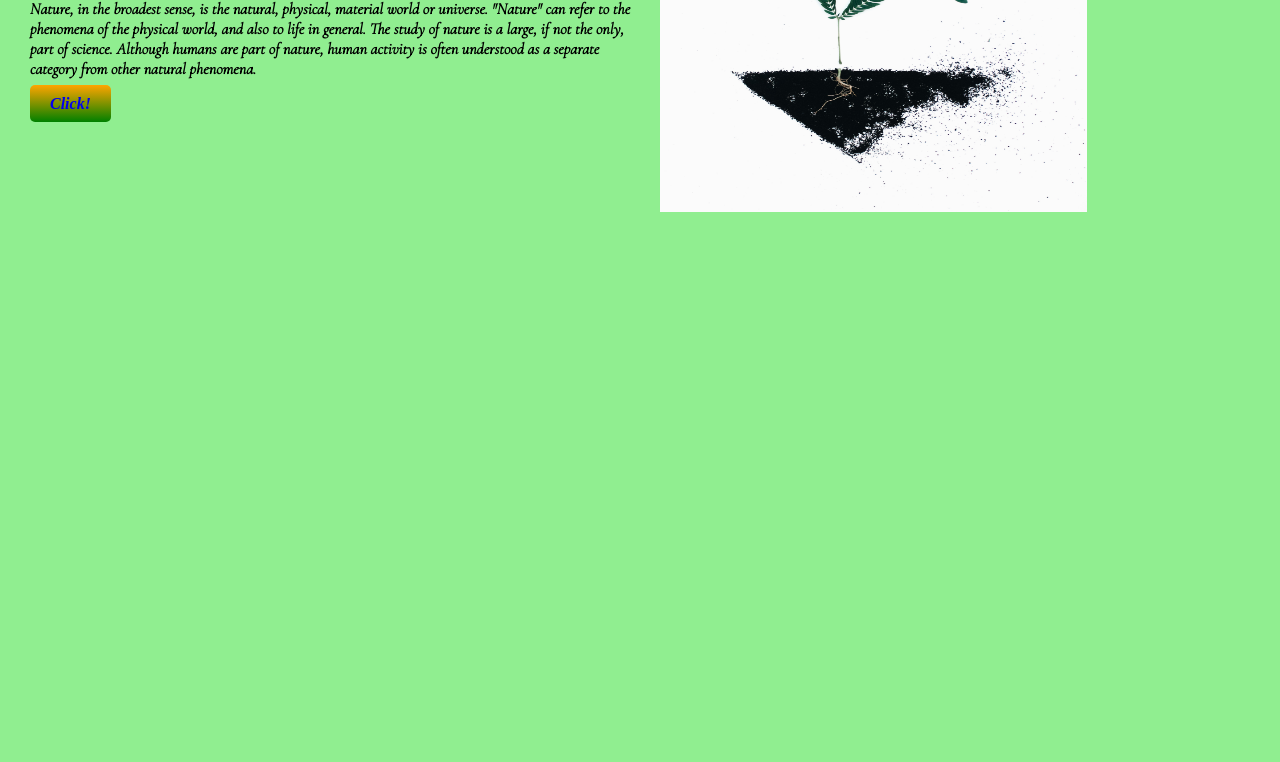
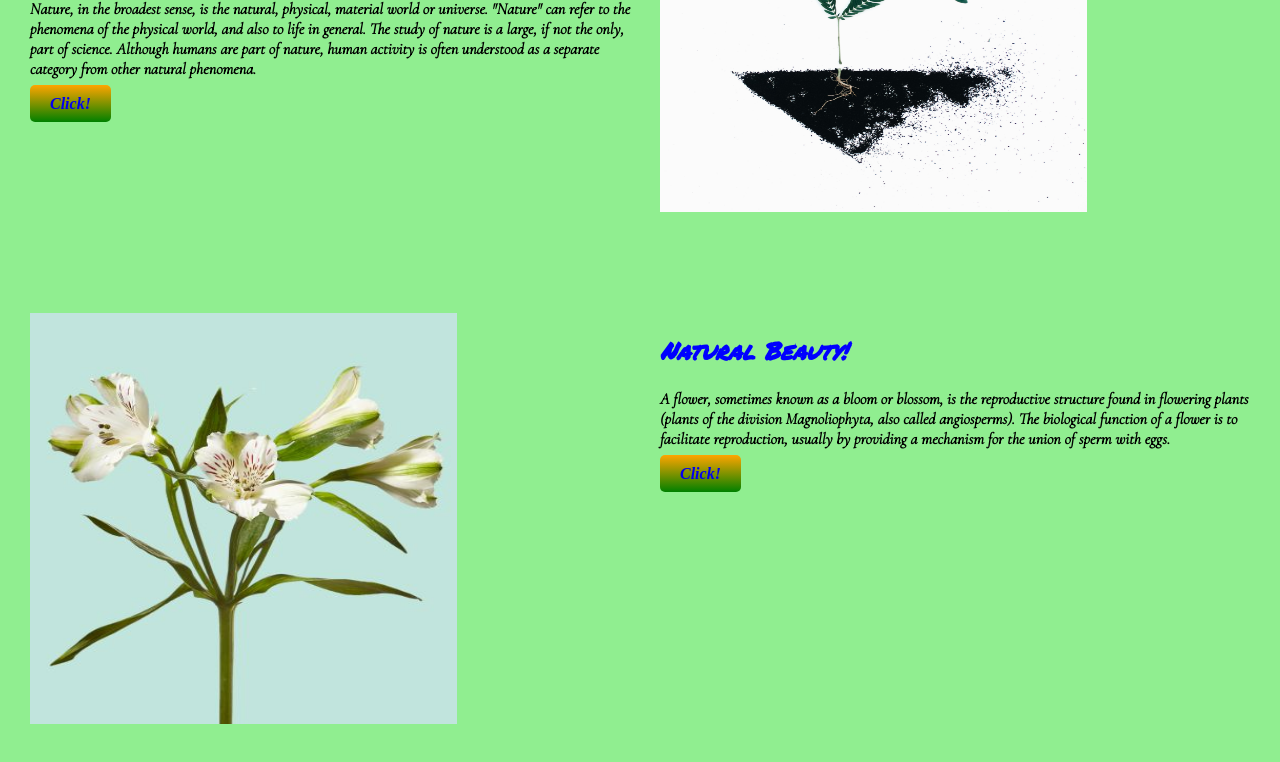
Before and after one commit to tawfikalahitanvir/nature, a plain HTML site: page index.html in a window 1280 px wide. Shown: the part 138-900 px from the top of the page. Before the commit the page ends 800 px from the top, so only its background shows below. Drawn offline with nearby package versions, Linux system fonts and the light colour scheme.

Commit message:
natural beauty added

```diff
--- a/index.html
+++ b/index.html
@@ -27,6 +27,17 @@
         <img src="images/nature3.jpg" alt="naturepic" style="color: #90ee90;">
     </div>
    </section>
+   <section class="flower">
+       <div class="half-width">
+            <img src="images/flower1.jfif" alt="one flower">
+       </div>
+       <div class="half-width">
+            <h1><b><i style="color:blue;">Natural Beauty!</i></b></h1>
+            <p><b>A flower, sometimes known as a bloom or blossom, is the reproductive structure found in flowering plants (plants of the division Magnoliophyta, also called angiosperms). The biological function of a flower is to facilitate reproduction, usually by providing a mechanism for the union of sperm with eggs.</b></p>
+            <a class="link-button" target="_blank" href="https://www.1800flowers.com/"><b><i>Click!</i></b></a>
+
+       </div>
+   </section>
 
 </body>
 </html>
```
Also changed, not shown: images/flower1.jfif (added).
